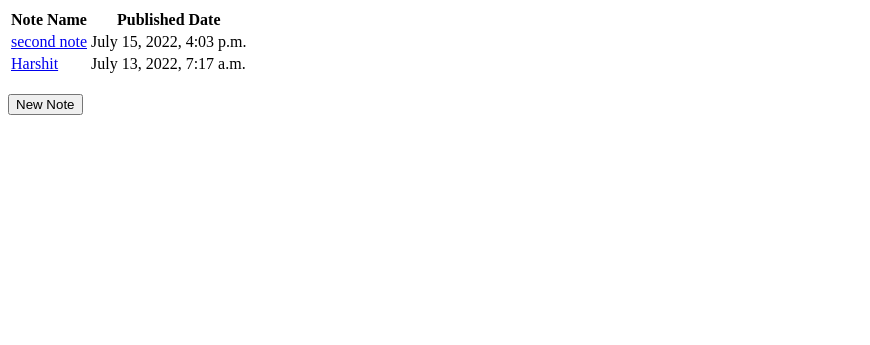
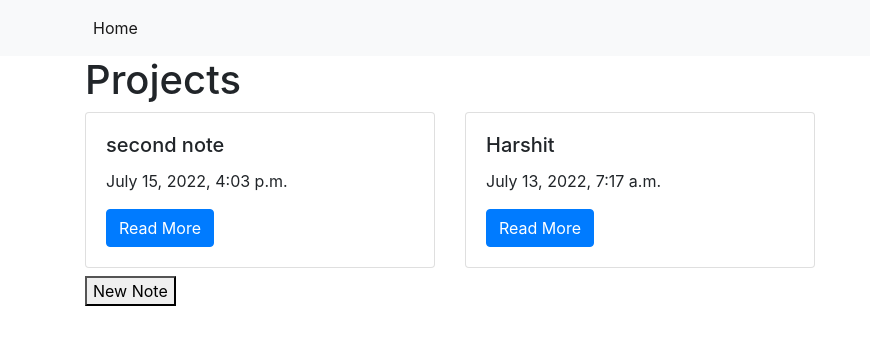
Before and after one commit to 9414harshit/Open_notes, a Django app: page / in a window 1280 px wide. Shown: the top 345 px of the page, without its empty margins (0-870 px from the left). Run offline with Django 4.2, Linux system fonts and the light colour scheme; data comes from the database, SQL or seed files in the repository; both versions use the stored data as it was after the commit; some libraries are stand-ins or nearby versions.

Commit message:
Add an exiting files

```diff
--- /dev/null
+++ b/login/templates/base.html
@@ -0,0 +1,28 @@
+<link rel="stylesheet" href="https://stackpath.bootstrapcdn.com/bootstrap/4.1.3/css/bootstrap.min.css" integrity="sha384-MCw98/SFnGE8fJT3GXwEOngsV7Zt27NXFoaoApmYm81iuXoPkFOJwJ8ERdknLPMO" crossorigin="anonymous">
+
+<nav class="navbar navbar-expand-lg navbar-light bg-light">
+    <div class="container">
+        <button class="navbar-toggler" type="button" data-toggle="collapse" data-target="#navbarSupportedContent" aria-controls="navbarSupportedContent" aria-expanded="false" aria-label="Toggle navigation">
+          <span class="navbar-toggler-icon"></span>
+        </button>
+
+        <div class="collapse navbar-collapse" id="navbarSupportedContent">
+          <ul class="navbar-nav mr-auto">
+            <li class="nav-item active">
+              <a class="nav-link" href="{% url 'notes:notes' %}">Home</a>
+            </li>
+            <li class="nav-item">
+            </li>
+          </ul>
+        </div>
+    </div>
+
+</nav>
+
+<div class="container">
+    {% block page_content %}{% endblock %}
+</div>
+
+<script src="https://code.jquery.com/jquery-3.3.1.slim.min.js" integrity="sha384-q8i/X+965DzO0rT7abK41JStQIAqVgRVzpbzo5smXKp4YfRvH+8abtTE1Pi6jizo" crossorigin="anonymous"></script>
+<script src="https://cdnjs.cloudflare.com/ajax/libs/popper.js/1.14.3/umd/popper.min.js" integrity="sha384-ZMP7rVo3mIykV+2+9J3UJ46jBk0WLaUAdn689aCwoqbBJiSnjAK/l8WvCWPIPm49" crossorigin="anonymous"></script>
+<script src="https://stackpath.bootstrapcdn.com/bootstrap/4.1.3/js/bootstrap.min.js" integrity="sha384-ChfqqxuZUCnJSK3+MXmPNIyE6ZbWh2IMqE241rYiqJxyMiZ6OW/JmZQ5stwEULTy" crossorigin="anonymous"></script>
--- a/notes/templates/notes/view.html
+++ b/notes/templates/notes/view.html
@@ -1,20 +1,27 @@
-<html>
-<body>
-<table>
-	<th> Note Name </th>
-	<th> Published Date</th>
-{%for i in note%}
-	<tr>
-	<td> <a href="{%url 'notes:detail' i.id%}"> {{i.title}} </a> </td> <td> {{i.date}}</td>
-</tr>
-{%endfor%}
-</table>
-<br/>
+{% extends "base.html" %}
+{% block page_content %}
+<h1>Projects</h1>
+<div class="row">
+{% for project in note %}
+    <div class="col-md-4">
+        <div class="card mb-2">
+            <div class="card-body">
+                <h5 class="card-title">{{ project.title }}</h5>
+                <p class="card-text">{{ project.date }}</p>
+                <a href="{% url 'notes:detail' project.pk %}"
+                   class="btn btn-primary">
+                    Read More
+                </a>
+            </div>
+        </div>
+    </div>
+    {% endfor %}
+</div>
+
 <form action="{%url 'notes:newnote'%}" method="POST">
 	{%csrf_token%}
 	<button type="submit"> New Note</button>
 
 
 </form>
-</body>
-</html>
+{%endblock%}
```
Also changed, not shown: login/settings.py (+5 -5 lines), notes/serializers.py (added, +7 -0 lines), notes/templates/notes/detail_list.html (+14 -12 lines), notes/templates/notes/notes_form.html (+6 -2 lines), db.sqlite3.
